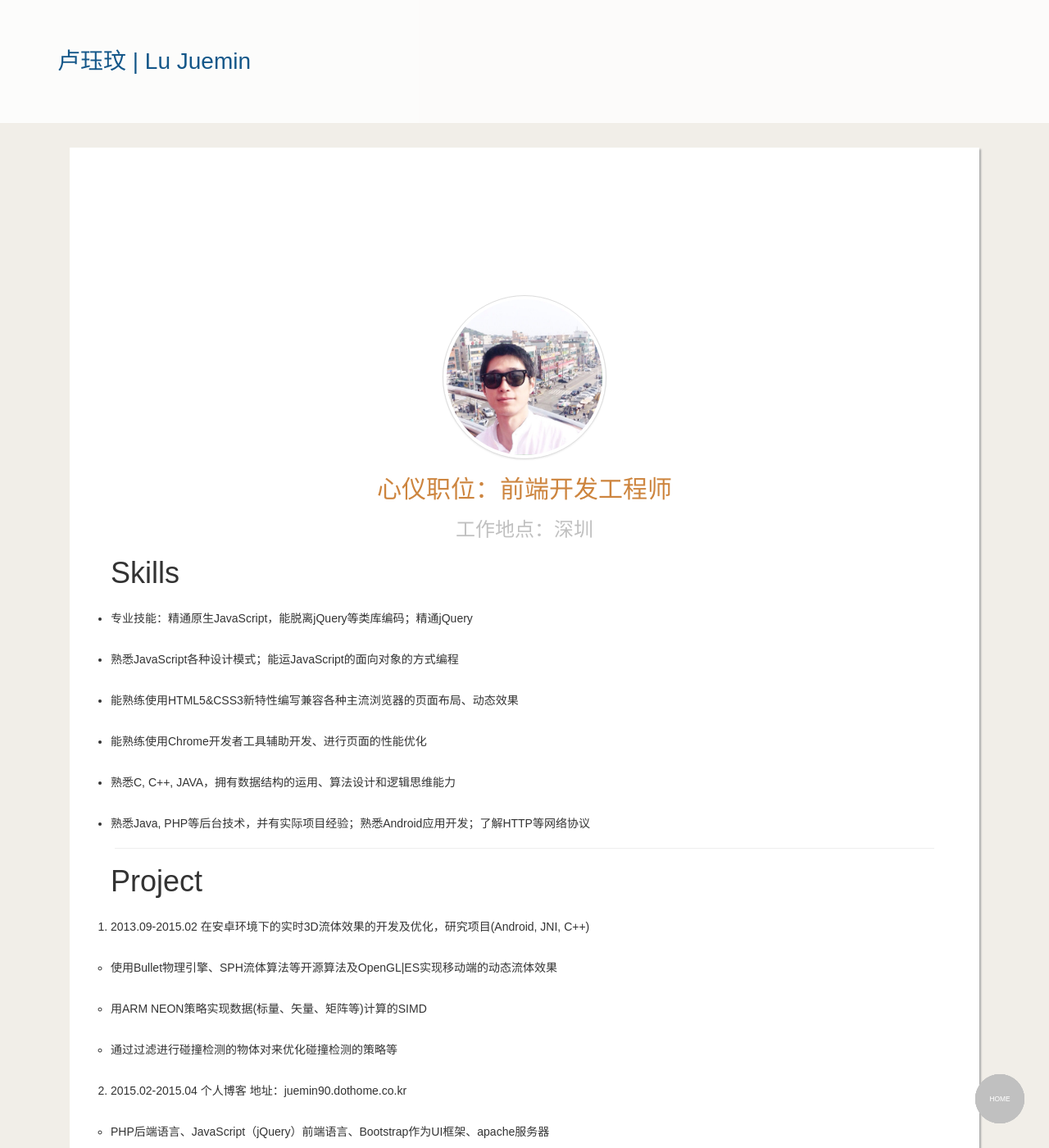
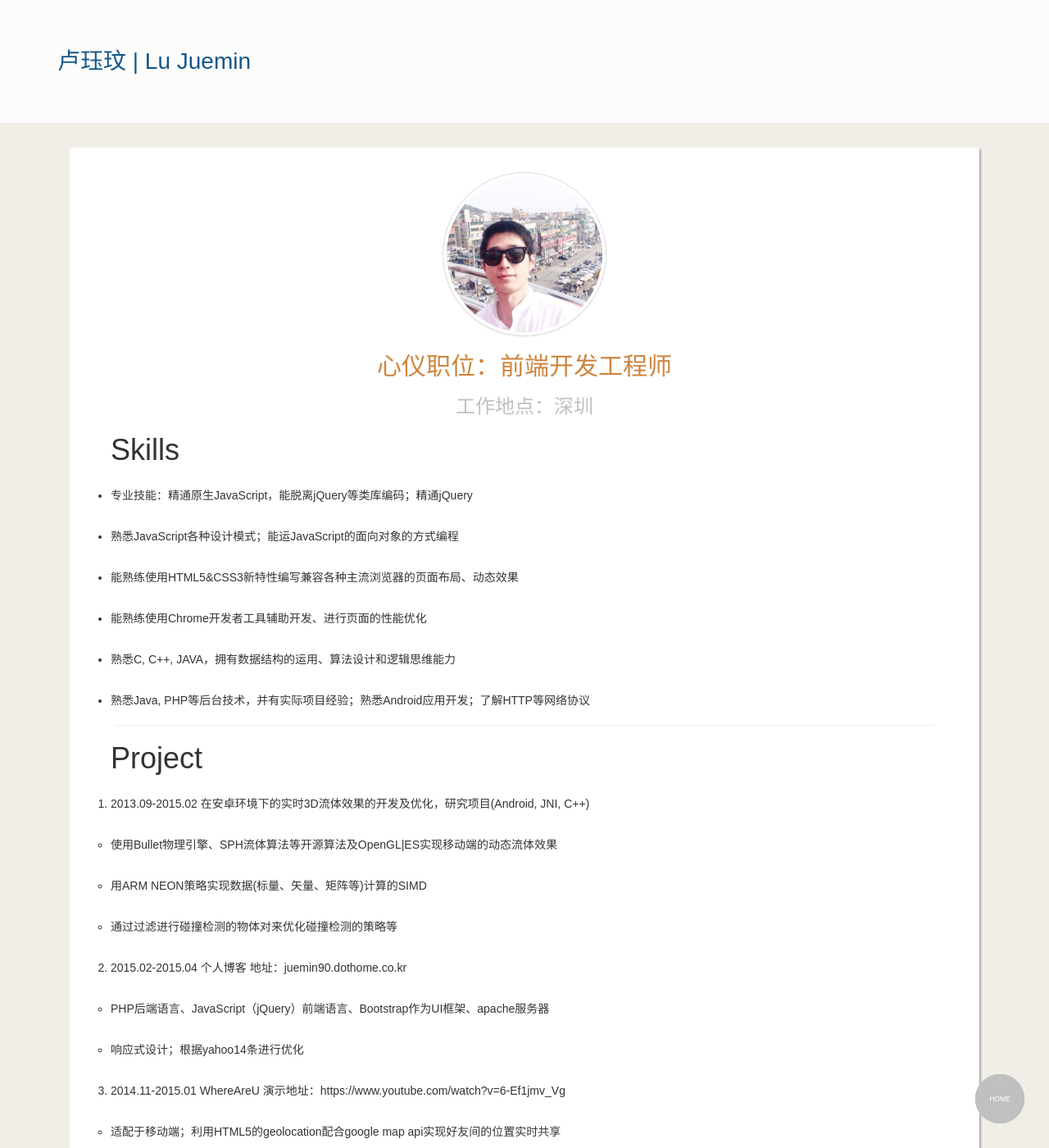
Before and after one commit to juemin90/juemin90.github.io, a Jekyll site: the page cv/index.html, which Jekyll copies as it is, in a window 1280 px wide and 1400 px high. Shown: the whole window at 82% size. Built offline with Jekyll 4.4.1, drawn with Linux system fonts in a browser that asks for light colours; nearby versions of some CDN libraries.

Commit message:
blog pages

```diff
--- a/css/public.css
+++ b/css/public.css
@@ -101,7 +101,7 @@ body,button, input, select, textarea,h1 ,h2, h3, h4, h5, h6 {
 
 section.holder {
     margin-bottom: 30px;
-    padding:180px 50px 30px 50px;
+    padding:30px 50px 30px 50px;
     background-color:white;
     box-shadow: 2px 2px 2px #aaa;
     line-height:50px;
@@ -298,8 +298,7 @@ p#message-preview {
         min-height: 200px;
     }
     #panel {
-        padding:180px;
-        padding-top:0px;
+        padding-top:180px;
         min-height:100px;
     }
 
@@ -313,7 +312,7 @@ p#message-preview {
 
     }
     section.holder {
-        padding:100px 30px 0 30px;
+        padding:30px 30px 0 30px;
         background-color:white;
         box-shadow: 2px 2px 2px #aaa;
     }
```
